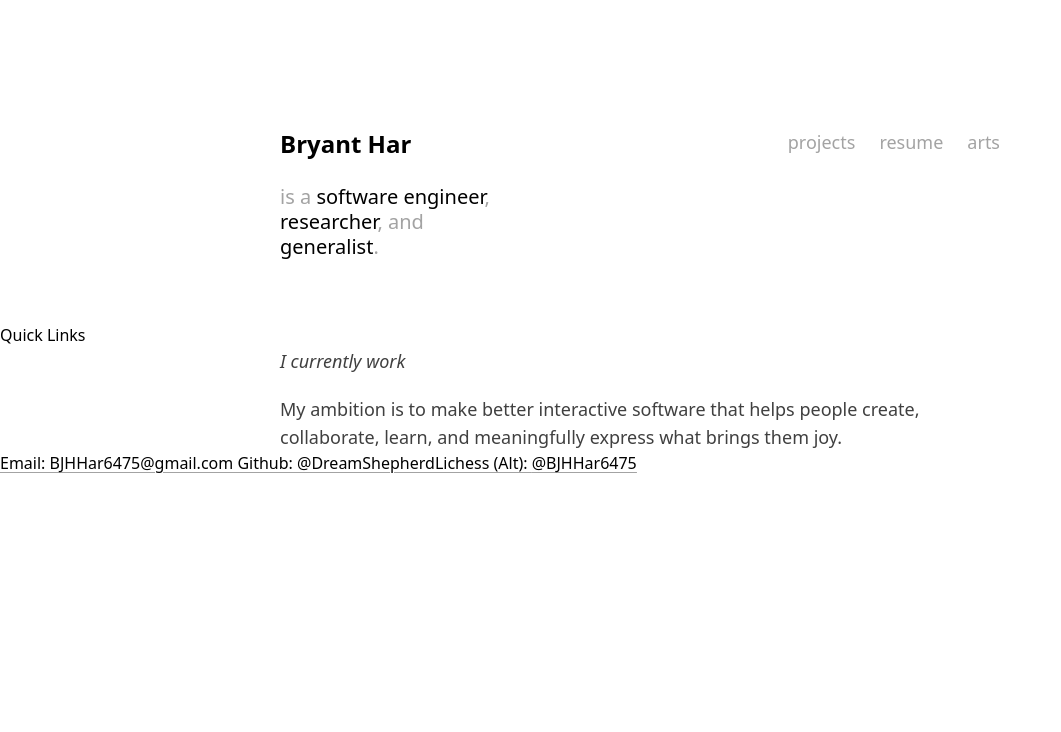
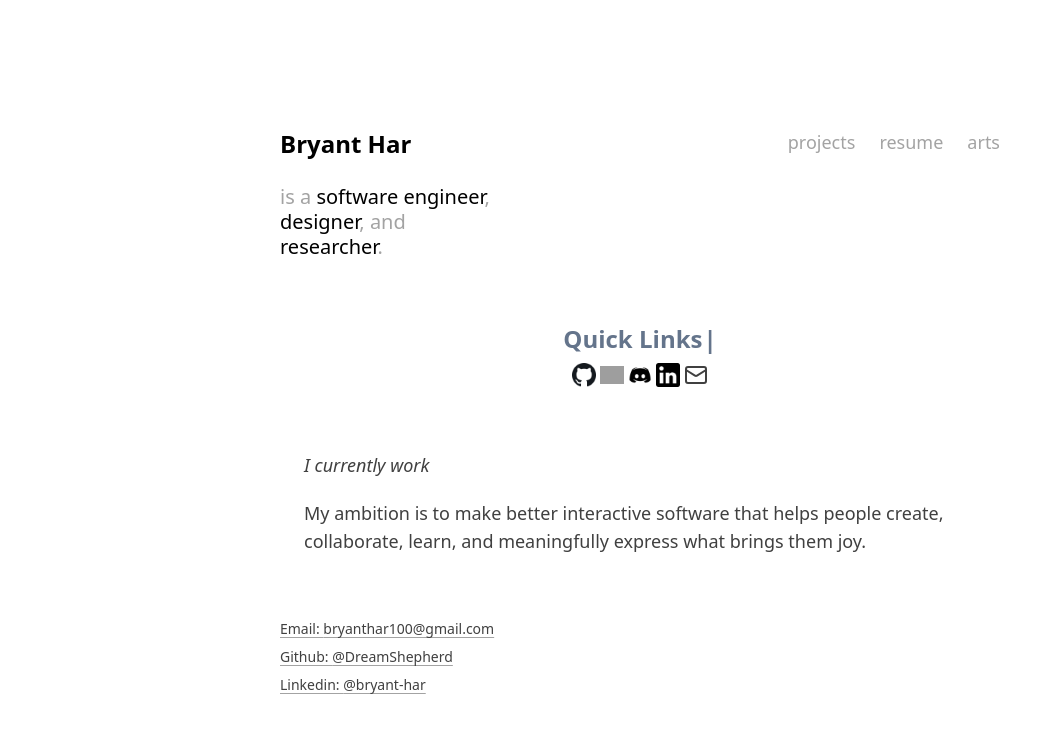
Before and after one commit to bryant-har/bryanthar.com, a Next.js app in the folder MatXi/: page /about in a window 1280 px wide. Shown: the top 732 px of the page, without its empty margins (0-1061 px from the left). Built offline with nearby package versions, Linux system fonts and the light colour scheme; grey boxes are pictures that could not be loaded.

Commit message:
Format front page

```diff
--- a/MatXi/package.json
+++ b/MatXi/package.json
@@ -20,7 +20,8 @@
     "lucide-react": "^0.259.0",
     "next": "13.4.5",
     "react": "18.2.0",
-    "react-dom": "18.2.0"
+    "react-dom": "18.2.0",
+    "typewriter-effect": "^2.20.1"
   },
   "devDependencies": {
     "@types/node": "20.4.2",
--- a/MatXi/src/pages/about/index.js
+++ b/MatXi/src/pages/about/index.js
@@ -1,17 +1,37 @@
 import React from 'react';
 import { layout } from "../../static/Layout.js"
+import { Mail } from 'lucide-react';
+import Typewriter from 'typewriter-effect';
 About.getLayout = layout
 
 export default function About() {
   return (
-    <>
-      <p className="text-black text-xl leading-tight font-light mb-16 layout"
+    <div className='layout'>
+      <p className="text-black text-xl leading-tight font-light mb-16"
       >
         <span className="g">is a </span> software engineer<span className={"g"}>,</span><br />
-        researcher<span className={"g"}>, and</span><br />
-        generalist<span className={"g"}>.</span>
+        designer<span className={"g"}>, and</span><br />
+        researcher<span className={"g"}>.</span>
       </p>
-      <section> <h1>Quick Links</h1></section>
+
+      <section className='pb-16'>
+        <div className='heading text-2xl text-center mb-2 text-slate-500'>
+
+          <Typewriter
+            onInit={(typewriter) => {
+              typewriter.typeString('Quick Links').start()
+            }}
+          />
+        </div>
+        <div className='flex items-center justify-center space-x-1'>
+          <a href='https://github.com/dreamShepherd'><img width="24" height="auto" src='./static/github.png'></img></a>
+          <a href='https://lichess.org/@/DreamShepherd'><img width="24" height="auto" src='./static/lichess.ico'></img> </a>
+          <a href='https://discordapp.com/users/bryant3435'><img width="24" height="auto" src='./static/discord.png'></img></a>
+          <a href='https://www.linkedin.com/in/bryant-har-a260ab186/'><img width="24" height="auto" src='./static/linkedin.png'></img></a>
+          <a href='mailto:bryanthar100@gmail.com'><Mail /></a>
+        </div>
+      </section>
+
       <div className="text-lg space-y-14 layout">
         <div className="space-y-5">
           <p>
@@ -23,6 +43,6 @@ export default function About() {
           </p>
         </div>
       </div>
-    </>
+    </div>
   );
 };
--- a/MatXi/src/static/Layout.js
+++ b/MatXi/src/static/Layout.js
@@ -18,15 +18,14 @@ const layout = ((page, key) => (
         {page}
       </motion.div>
     </AnimatePresence>
-    <div>
-      <p className='link'>
-        Email: BJHHar6475@gmail.com
-        Github: <a href='https://github.com/dreamShepherd'>@DreamShepherd</a>
-        Lichess (Alt): <a href='lichess.org/@/BJHHar6475'>@BJHHar6475</a>
-      </p>
-
-    </div>
-  </div>
+    <section className='layout'>
+      <ul className='link text-sm mt-16 space-y-2'>
+        <li>Email: <a href='mailto:bryanhar100@gmail.com'>bryanthar100@gmail.com</a></li>
+        <li>Github: <a href='https://github.com/dreamShepherd'>@DreamShepherd</a></li>
+        <li>Linkedin: <a href='https://www.linkedin.com/in/bryant-har-a260ab186/'>@bryant-har</a></li>
+      </ul>
+    </section>
+  </div >
 ))
 
 export { layout }
```
Also changed, not shown: MatXi/src/static/Header.js (+0 -10 lines), 1 other file (tests, documents, lock files or other folders).
